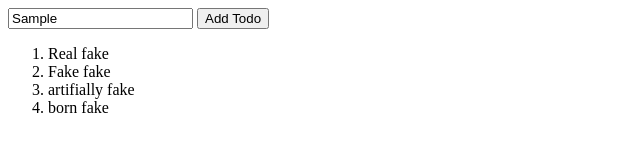
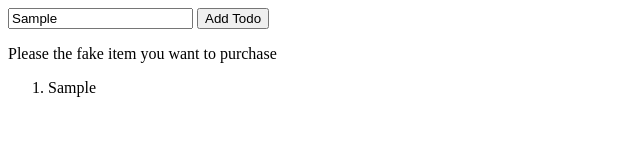
Before and after one commit to rchaulagain/Todoapp, a plain HTML site: page todoapp-day3/Index.html in a window 1280 px wide. Both pictures are taken after typing "Sample" into the empty fields and a click on the button "Add Todo". Shown: the whole page, without its empty margins (0-640 px from the left). Drawn offline with Linux system fonts and the light colour scheme.

Commit message:
newcommit

```diff
--- a/todoapp-day3/Index.html
+++ b/todoapp-day3/Index.html
@@ -10,14 +10,14 @@
 
 <body>
 
-    <input type="text" id="todoInput" /> <input type="button" onclick="myFunct()" value="Add Todo" />
+    <input type="text" id="todoInput"/> <input type="button" onclick="buttonClick()" value="Add Todo" />
 
-    <ol>
-        <li id="rf">Real fake</li>
-        <li> Fake fake</li>
-        <li> artifially fake</li>
-        <li>born fake</li>
+    <p id="sel"></p>
+
+    <ol  id="listeditems">
+
     </ol>
+
 
 
 
--- a/todoapp-day3/JavaScript1.js
+++ b/todoapp-day3/JavaScript1.js
@@ -1,20 +1,22 @@
 
 
-function myfunct(){
+function buttonClick(){
     "use strict";
 
-var fakeItemsArray =["Real fake", " Fake fake", "artifially fake", "born fake"]
+
+
+    var fakeItemsArray = ["Real fake", " Fake fake", "artifially fake", "born fake"]
+    document.getElementById("sel").innerHTML = " Please the fake item you want to purchase";
+
+
+    var selecteditem1 = document.getElementById("todoInput").value;
+    document.getElementById("listeditems").innerHTML += "<li>"+ selecteditem1+"</li>"
 
 
 
 
 
-var message = document.getElementById('rf');
-message.innerHTML = strikethough;
-
-
-
-document.getElementById("todoInput");
+    document.getElementById("todoInput");
 
 
 }
```
